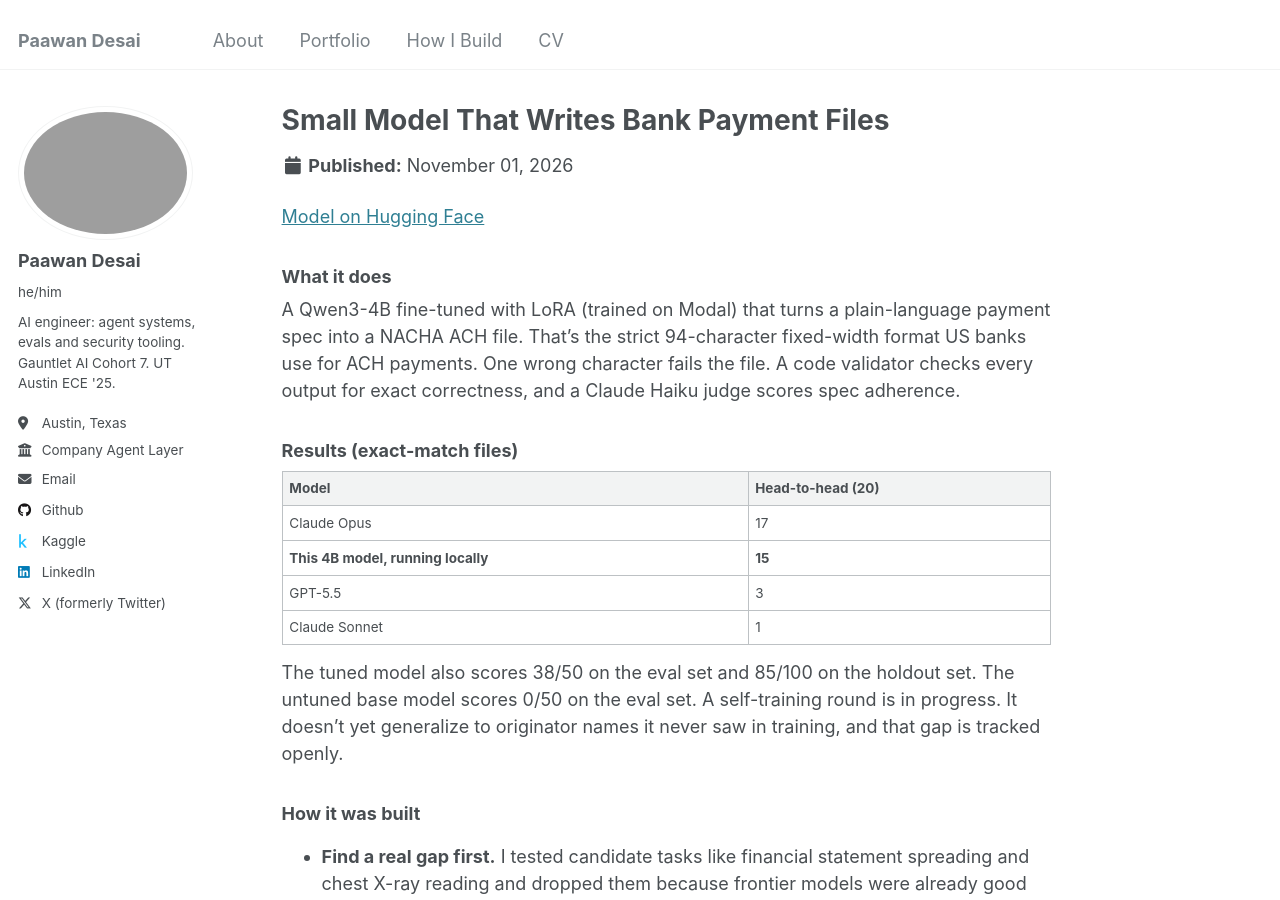
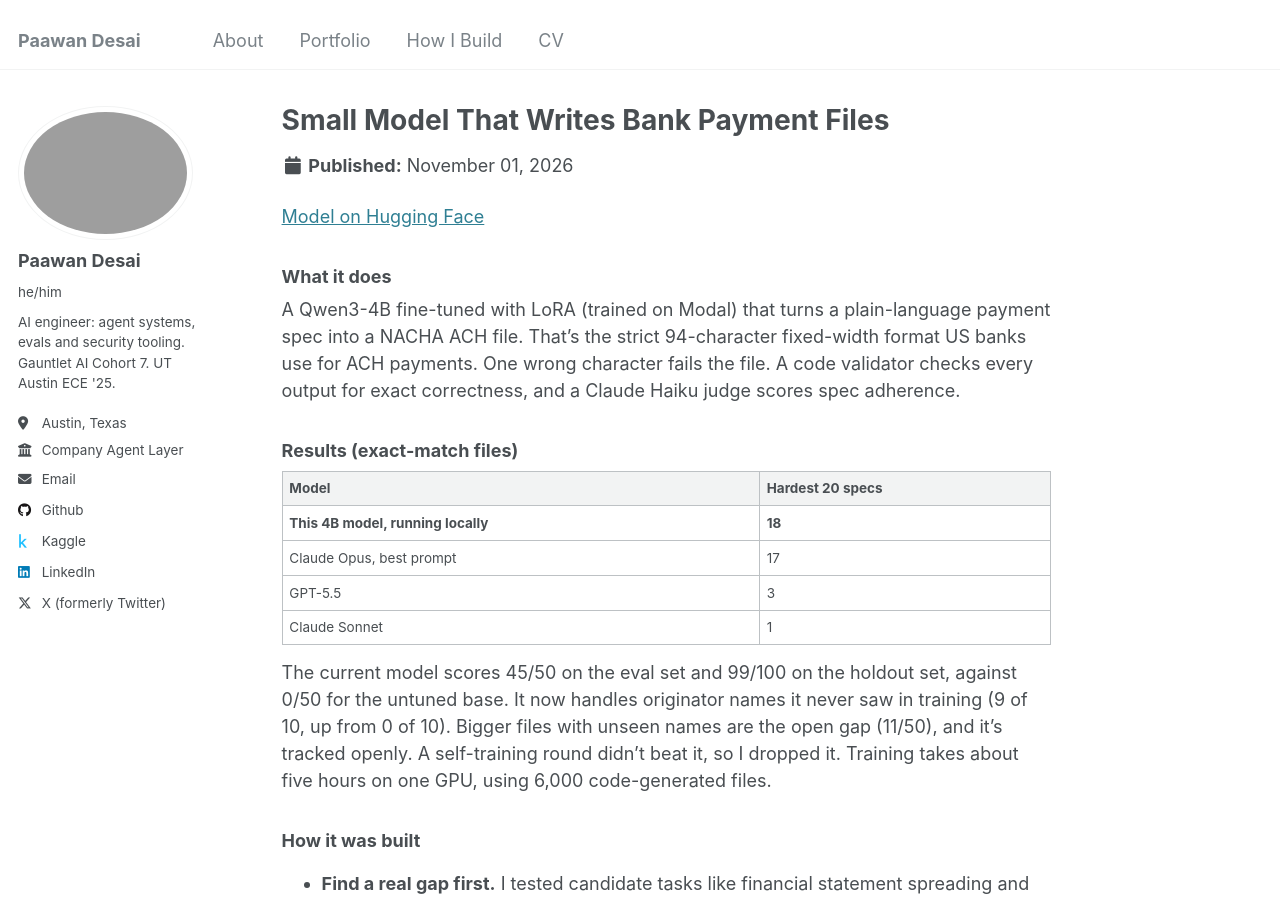
Before and after one commit to paawandesai/paawandesai.github.io, a Jekyll site: the page built from _portfolio/nacha-slm.md, in a window 1280 px wide and 900 px high. Built offline with Jekyll 4.4.1, drawn with Linux system fonts in a browser that asks for light colours.

Commit message:
Update the NACHA model page to the current v7 results
Co-Authored-By: Claude Opus 5.5 <noreply@anthropic.com>
Claude-Session: https://claude.ai/code/session_01LpBky43R1MY4LYGBzi9xza

```diff
--- a/_portfolio/nacha-slm.md
+++ b/_portfolio/nacha-slm.md
@@ -1,6 +1,6 @@
 ---
 title: "Small Model That Writes Bank Payment Files"
-excerpt: "A fine-tuned 4B model that writes exact NACHA ACH files, within 2 of Opus and far ahead of other frontier models."
+excerpt: "A fine-tuned 4B model that writes exact NACHA ACH files, edging out Opus on the hardest specs and far ahead of other frontier models."
 collection: portfolio
 layout: single
 group: featured
@@ -14,14 +14,14 @@ A Qwen3-4B fine-tuned with LoRA (trained on Modal) that turns a plain-language p
 
 ### Results (exact-match files)
 
-| Model | Head-to-head (20) |
+| Model | Hardest 20 specs |
 | --- | --- |
-| Claude Opus | 17 |
-| **This 4B model, running locally** | **15** |
+| **This 4B model, running locally** | **18** |
+| Claude Opus, best prompt | 17 |
 | GPT-5.5 | 3 |
 | Claude Sonnet | 1 |
 
-The tuned model also scores 38/50 on the eval set and 85/100 on the holdout set. The untuned base model scores 0/50 on the eval set. A self-training round is in progress. It doesn't yet generalize to originator names it never saw in training, and that gap is tracked openly.
+The current model scores 45/50 on the eval set and 99/100 on the holdout set, against 0/50 for the untuned base. It now handles originator names it never saw in training (9 of 10, up from 0 of 10). Bigger files with unseen names are the open gap (11/50), and it's tracked openly. A self-training round didn't beat it, so I dropped it. Training takes about five hours on one GPU, using 6,000 code-generated files.
 
 ### How it was built
 - **Find a real gap first.** I tested candidate tasks like financial statement spreading and chest X-ray reading and dropped them because frontier models were already good enough. Exact fixed-width banking files were not.
```
